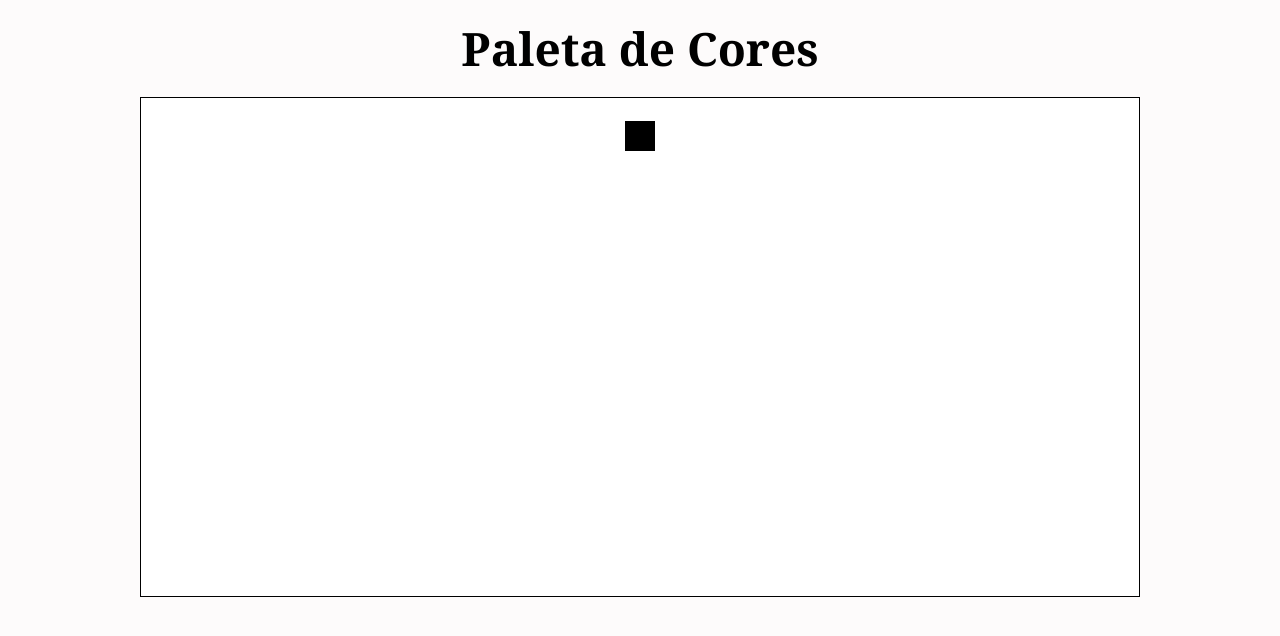
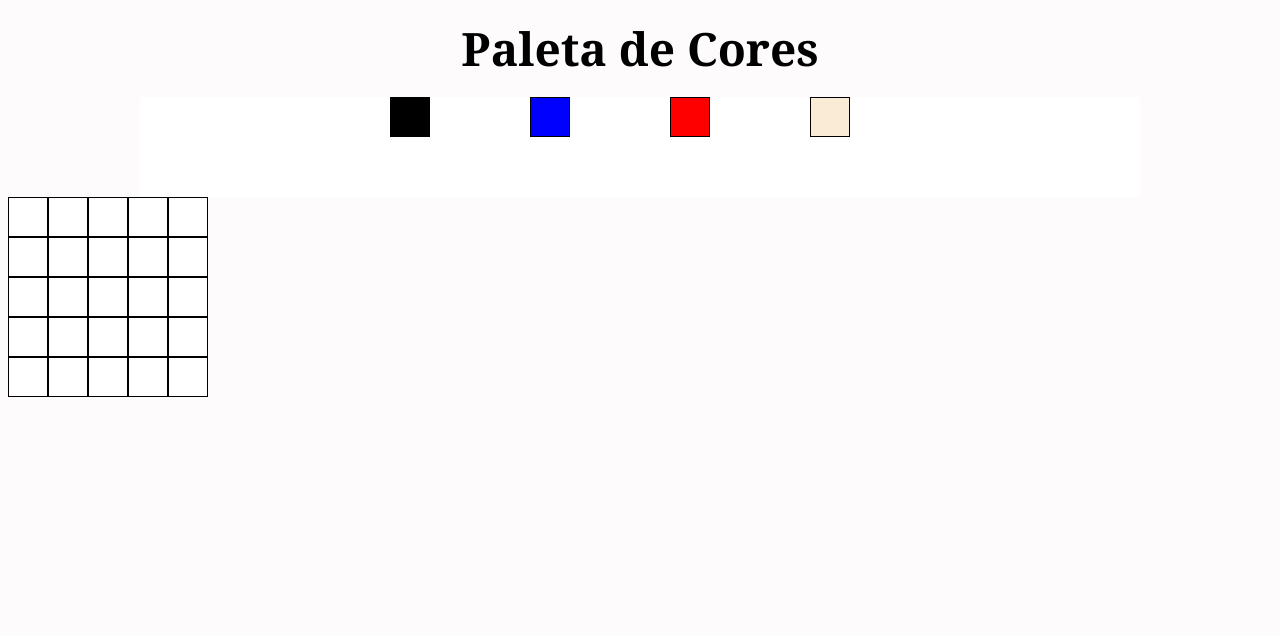
Before and after one commit to CamilGon/PixelArts, a plain HTML site: page index.html in a window 1280 px wide. Drawn offline with Linux system fonts and the light colour scheme.

Commit message:
Adiciona cores e garde de pixels

```diff
--- a/index.html
+++ b/index.html
@@ -4,27 +4,60 @@
     <meta charset="UTF-8">
     <title>Paleta de Cores</title>
     <link rel="stylesheet" href="style.css">
+    <script src="script.js"></script>
   </head>
   <body>
     <header>
-        <h1 id= "title">Paleta de Cores</h1>
+      <h1 id= "title">Paleta de Cores</h1>
     </header>
+    <main>
+      <section id = "color-palette">
+        <div id="cor1" class="color"></div>
+        <div id="cor2" class="color"></div>
+        <div id="cor3" class="color"></div>
+        <div id="cor4" class="color"></div>
+      </section>
 
-    <main id = "color-palette">
-        <div classe = "color">
-            <p id = "cor1">  </p>
+      <section id="pixel-board">
+        <div id = "1l">
+         <div id="pixel1" class="pixel"></div>
+         <div id="pixel2" class="pixel"></div>
+         <div id="pixel3" class="pixel"></div>
+         <div id="pixel4" class="pixel"></div>
+         <div id="pixel5" class="pixel"></div>
         </div>
-        <div classe = "color">
-            <p id = "cor2"> </p>
-        </div>
-        <div classe = "color">
-            <p id = "cor3"> </p>
-        </div>
-        <div classe = "color">
-            <p id = "cor4"> </p>
-        </div>
+        <div id = "2l">
+          <div id="pixel1" class="pixel"></div>
+          <div id="pixel2" class="pixel"></div>
+          <div id="pixel3" class="pixel"></div>
+          <div id="pixel4" class="pixel"></div>
+          <div id="pixel5" class="pixel"></div>
+         </div>
+         <div id = "3l">
+          <div id="pixel1" class="pixel"></div>
+          <div id="pixel2" class="pixel"></div>
+          <div id="pixel3" class="pixel"></div>
+          <div id="pixel4" class="pixel"></div>
+          <div id="pixel5" class="pixel"></div>
+         </div>
+         <div id = "4l">
+          <div id="pixel1" class="pixel"></div>
+          <div id="pixel2" class="pixel"></div>
+          <div id="pixel3" class="pixel"></div>
+          <div id="pixel4" class="pixel"></div>
+          <div id="pixel5" class="pixel"></div>
+         </div>
+         <div id = "1l">
+          <div id="pixel1" class="pixel"></div>
+          <div id="pixel2" class="pixel"></div>
+          <div id="pixel3" class="pixel"></div>
+          <div id="pixel4" class="pixel"></div>
+          <div id="pixel5" class="pixel"></div>
+         </div>
+      </section>
+
+
     </main>
 
-
-  </body>
+</body>
 </html>
--- a/style.css
+++ b/style.css
@@ -16,16 +16,65 @@ body {
     margin-right: auto;
     background-color: white;
     box-sizing: border-box;
-    border: 1px solid;
+    border: 1px;
     width: 1000px;
-    height: 500px;
+    height: 100px;
 }
 #cor1 {
     background-color: black;
-    margin-left: auto;
-    margin-right: auto;
+    margin-left: 25%;
+    margin-right: 0%;
     box-sizing: border-box;
     border: 1px solid;
-    width: 30px;
-    height: 30px;
+    width: 40px;
+    height: 40px;
+    float: left;
+
 }
+#cor2 {
+    background-color: blue;
+    margin-left: 10%;
+    margin-right: 0%;
+    box-sizing: border-box;
+    border: 1px solid;
+    width: 40px;
+    height: 40px;
+    float: left;
+}
+#cor3 {
+    background-color: red;
+    margin-left: 10%;
+    margin-right: 0%;
+    box-sizing: border-box;
+    border: 1px solid;
+    width: 40px;
+    height: 40px;
+    float: left;
+}
+
+#cor4 {
+    background-color: antiquewhite;
+    margin-left: 10%;
+    margin-right: 0%;
+    box-sizing: border-box;
+    border: 1px solid;
+    width: 40px;
+    height: 40px;
+    float: left;
+}
+#pixel-board {
+    display: table-row;
+    background-color: white;
+    border: 1px solid black;
+
+
+}
+.pixel {
+    display: table-cell;
+    background-color: white;
+    width: 40px;
+    height: 40px;
+    box-sizing: border-box;
+    border: 1px solid black;
+
+}
```
